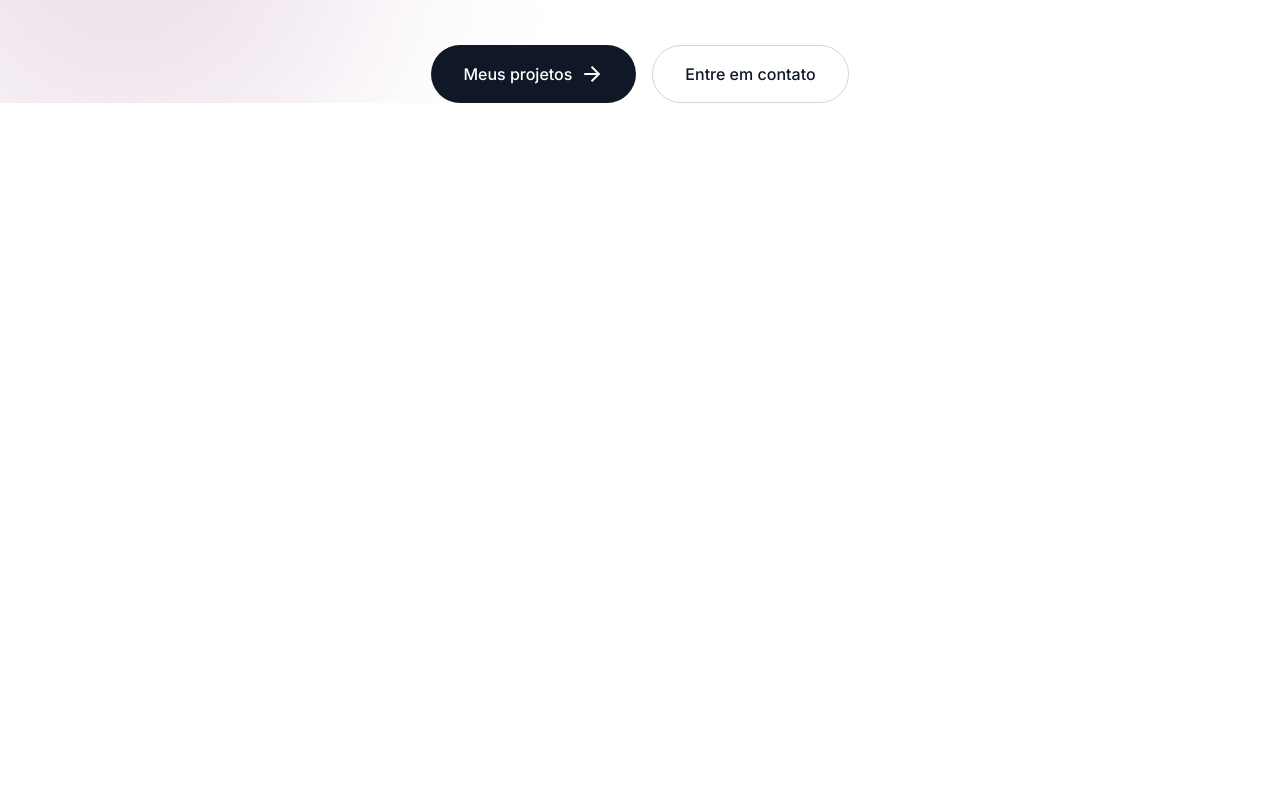
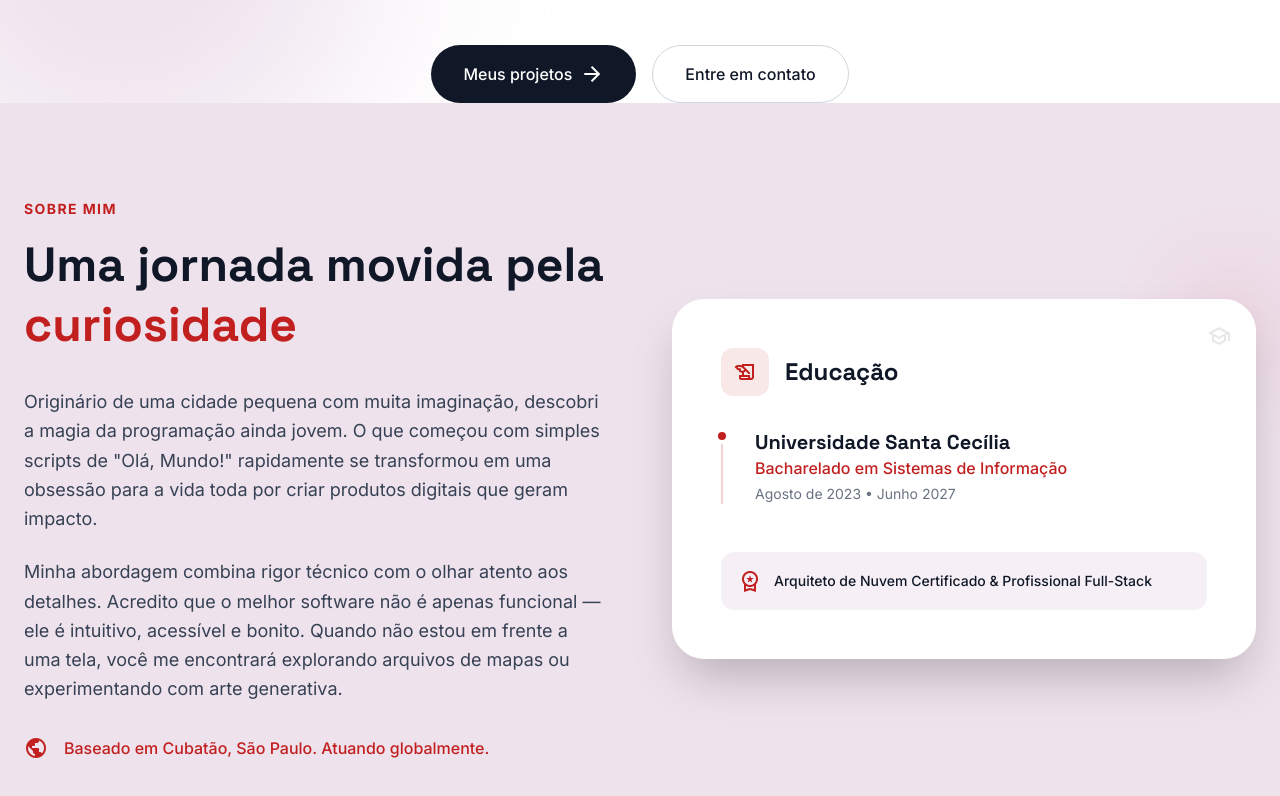
Before and after one commit to guilhermelins7/guilhermelins7.github.io, a React (Vite) app: page / in a window 1280 px wide. Shown: the part 722-1518 px from the top of the page. Before the commit the page ends 825 px from the top, so only its background shows below. Built offline with nearby package versions, Linux system fonts and the light colour scheme.

Commit message:
feat(sobre): Estrturura inicial da seção

```diff
--- a/src/App.tsx
+++ b/src/App.tsx
@@ -1,5 +1,6 @@
 import Header from "./sections/Header"
 import Hero from "./sections/Hero"
+import Sobre from "./sections/Sobre"
 
 function App() {
 
@@ -7,6 +8,7 @@ function App() {
     <>
       <Header/>
       <Hero/>
+      <Sobre/>
     </>
   )
 }
--- a/src/sections/Hero.tsx
+++ b/src/sections/Hero.tsx
@@ -17,8 +17,7 @@ export default function Hero() {
           </div>
         </div>
         <h1 className="text-5xl md:text-8xl font-display font-bold mb-6 tracking-tight leading-tight">
-          <span className="text-primary">Desenvolvedor</span> Full-stack<br />
-          &amp; Mobile
+          <span className="text-primary">Desenvolvedor</span><br/>Full-stack &amp; Mobile
         </h1>
         <p className="text-lg md:text-xl text-gray-600 dark:text-gray-400 max-w-2xl mx-auto mb-12 leading-relaxed">
             Apaixonado por criar soluções inovadoras e experiências digitais excepcionais por meio de tecnologia.
--- /dev/null
+++ b/src/sections/Sobre.tsx
@@ -0,0 +1,79 @@
+export default function Sobre() {
+  return (
+    <section class="py-24 bg-surface-light dark:bg-surface-dark" id="sobre">
+      <div class="container mx-auto px-6">
+        <div class="grid grid-cols-1 lg:grid-cols-2 gap-16 items-center">
+          <div>
+            <span class="text-primary font-bold uppercase tracking-widest text-sm mb-4 block">
+              Sobre mim
+            </span>
+            <h2 class="text-4xl md:text-5xl font-display font-bold mb-8 leading-tight">
+              Uma jornada movida pela{" "}
+              <span class="text-primary text-opacity-80">curiosidade</span>
+            </h2>
+            <div class="space-y-6 text-gray-700 dark:text-gray-300 text-lg leading-relaxed">
+              <p>
+                Originário de uma cidade pequena com muita imaginação, descobri
+                a magia da programação ainda jovem. O que começou com simples
+                scripts de "Olá, Mundo!" rapidamente se transformou em uma
+                obsessão para a vida toda por criar produtos digitais que geram
+                impacto.
+              </p>
+              <p>
+                Minha abordagem combina rigor técnico com o olhar atento aos
+                detalhes. Acredito que o melhor software não é apenas funcional
+                — ele é intuitivo, acessível e bonito. Quando não estou em
+                frente a uma tela, você me encontrará explorando arquivos de
+                mapas ou experimentando com arte generativa.
+              </p>
+            </div>
+            <div class="mt-8 flex items-center gap-4 text-primary">
+              <span class="material-symbols-outlined text-3xl">public</span>
+              <span class="font-medium">
+                Baseado em Cubatão, São Paulo. Atuando globalmente.
+              </span>
+            </div>
+          </div>
+          <div class="relative">
+            <div class="absolute -top-6 -right-6 w-24 h-24 bg-primary/10 rounded-full blur-2xl"></div>
+            <div class="bg-white dark:bg-background-dark p-8 md:p-12 rounded-[2rem] shadow-2xl border border-white dark:border-gray-800 relative overflow-hidden group">
+              <div class="absolute top-0 right-0 p-6 opacity-10 group-hover:opacity-20 transition-opacity">
+                <span class="material-symbols-outlined text-8xl">school</span>
+              </div>
+              <div class="relative z-10">
+                <div class="flex items-center gap-4 mb-8">
+                  <div class="w-12 h-12 bg-primary/10 rounded-xl flex items-center justify-center text-primary">
+                    <span class="material-symbols-outlined">history_edu</span>
+                  </div>
+                  <h3 class="text-2xl font-display font-bold">Educação</h3>
+                </div>
+                <div class="space-y-8">
+                  <div class="relative pl-8 border-l-2 border-primary/20 hover:border-primary transition-colors">
+                    <div class="absolute -left-[9px] top-0 w-4 h-4 rounded-full bg-primary border-4 border-white dark:border-background-dark"></div>
+                    <h4 class="text-xl font-bold font-display">
+                      Universidade Santa Cecília
+                    </h4>
+                    <p class="text-primary font-medium mb-1">
+                      Bacharelado em Sistemas de Informação
+                    </p>
+                    <p class="text-sm text-gray-500 dark:text-gray-400">
+                      Agosto de 2023 • Junho 2027
+                    </p>
+                  </div>
+                </div>
+                <div class="mt-12 p-4 bg-surface-light/50 dark:bg-surface-dark/50 rounded-xl border border-gray-100 dark:border-gray-800 flex items-center gap-3">
+                  <span class="material-symbols-outlined text-primary">
+                    workspace_premium
+                  </span>
+                  <span class="text-sm font-medium">
+                    Arquiteto de Nuvem Certificado &amp; Profissional Full-Stack
+                  </span>
+                </div>
+              </div>
+            </div>
+          </div>
+        </div>
+      </div>
+    </section>
+  );
+}
```
